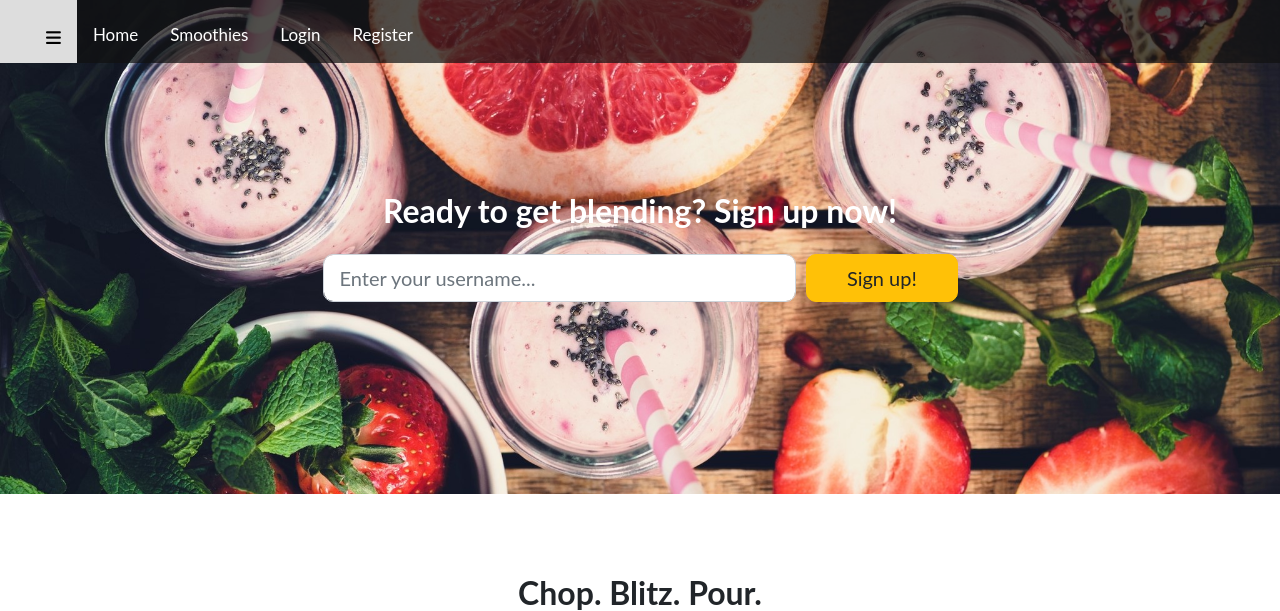
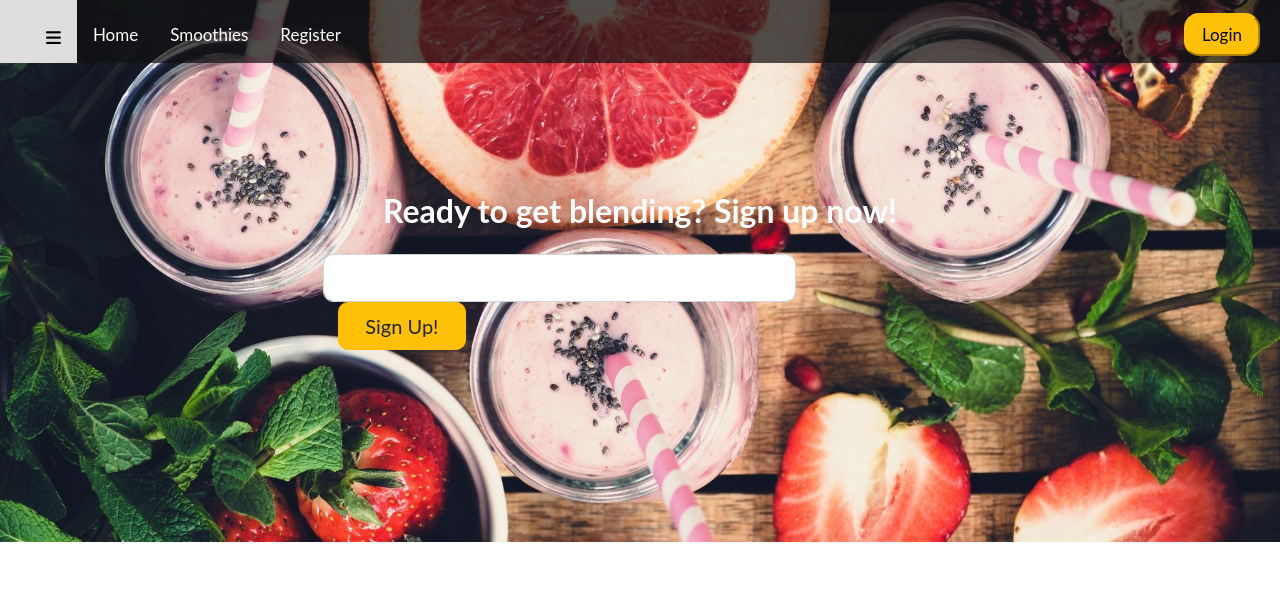
Before and after one commit to fudge88/MS3project, a Flask app: page /home in a window 1280 px wide. Shown: the top 611 px of the page. Run offline with Flask 2, Linux system fonts and the light colour scheme; some libraries are stand-ins or nearby versions.

Commit message:
nav login button styled and positioned

```diff
--- a/static/main.css
+++ b/static/main.css
@@ -142,9 +142,17 @@ header.masthead{
     opacity:.3;
 }
 
-.form-row{
-    display: flex;
-    flex-direction: row;
+
+.navBar-btn a{
+    color: black;
+    padding-top: 7px;
+}
+
+.navBar-btn{
+    float: right;
+    border-radius: 15px;
+    height: 2.7rem;
+    margin: 5px 20px;
 }
 
 .btn,
--- a/templates/base.html
+++ b/templates/base.html
@@ -24,9 +24,9 @@
       <ul class="navbar-navLinks">
     <li><a href="{{url_for('home')}}">Home</a></li>
     <li><a href="{{url_for('get_drinks')}}">Smoothies</a></li>
-    <li><a href="{{url_for('login')}}">Login</a></li>
     <li><a href="{{url_for('register')}}">Register</a></li>
-      </ul>
+    </ul>
+    <button class="navBar-btn btn-warning"><a href="{{url_for('login')}}">Login</a></button>
     </nav>
     <div id="side-menuBar" class="side-navBar">
       <a href="#" class="btn-close" onclick="closeSlideMenu()">&times;</a>
--- a/templates/index.html
+++ b/templates/index.html
@@ -8,23 +8,25 @@
         <h2 class="mb-4">Ready to get blending? Sign up now!</h2>
       </div>
       <div class="col-md-10 col-lg-8 col-xl-7 mx-auto">
-        <form>
-          <div class="form-row">
-            <div class="col-12 col-md-9 mb-2 mb-md-0">
-              <input
-                type="text"
-                class="form-control form-control-lg"
-                placeholder="Enter your username..."
-              />
-            </div>
-            <div class="col-12 col-md-3">
-              <button
-                type="submit"
-                class="btn btn-block btn-lg btn-warning hvr-buzz"
-              >
-                Sign up!
-              </button>
-            </div>
+        <form method="POST" action="{{url_for('register')}}">
+          {{ form.hidden_tag() }}
+            <div class="form-row">
+              <div class="col-12 col-md-9 mb-2 mb-md-0">
+                  {% if form.username.errors %}
+                  {{ form.username(class="form-control form-control-lg is-invalid") }}
+                  <div class="invalid-feedback">
+                    {% for error in form.username.errors %}
+                    <span>{{ error }}</span>
+                    {% endfor %}
+                  </div>
+                  {% else %}
+                  {{ form.username(class="form-control form-control-lg") }}
+                  {% endif %}
+                </div>
+              </div>
+          <div class="col-12 col-md-3">
+            <button type="submit" class="btn btn-block btn-lg btn-warning hvr-buzz">Sign Up!
+            </button>
           </div>
         </form>
       </div>
```
